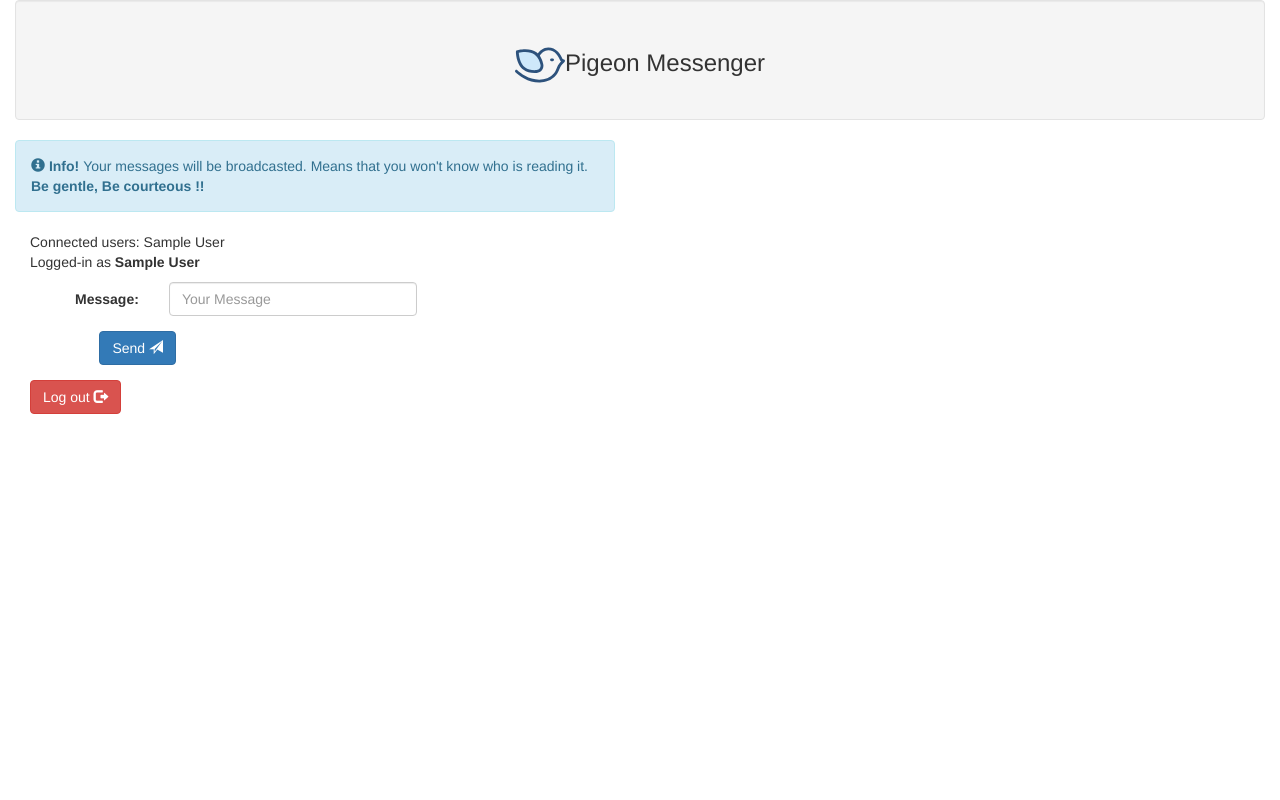
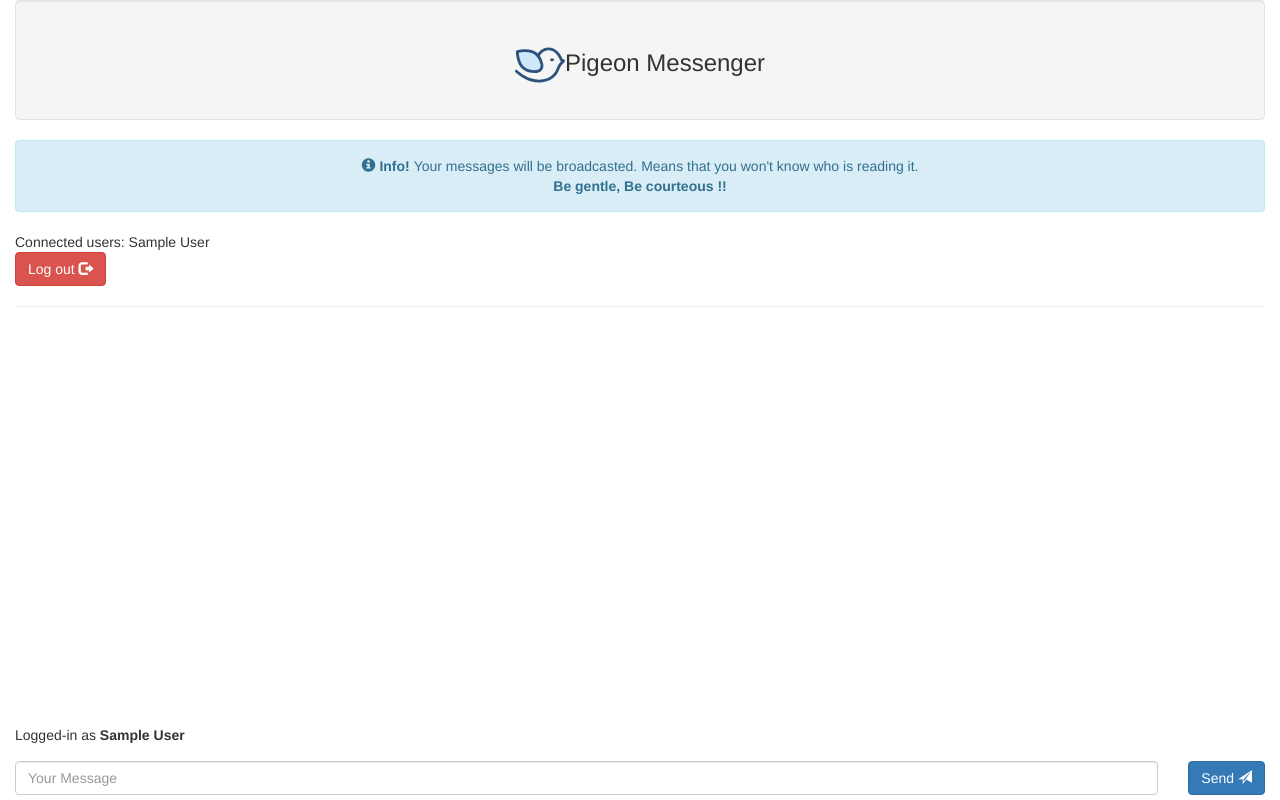
Before and after one commit to Leustad/Flask_SocketIO-Chat, a Flask app: page / in a window 1280 px wide. Run offline with Flask 2, Linux system fonts and the light colour scheme; the visitor is signed in with stand-in values (Sample User, id 1); some libraries are stand-ins or nearby versions.

Commit message:
Face lift and fix Typing status...

```diff
--- a/main.py
+++ b/main.py
@@ -113,4 +113,4 @@ def get_users():
 if __name__ == '__main__':
     port = int(os.environ.get('PORT', 33508))
     print("port: ", port)
-    socketio.run(app, host='0.0.0.0', port=port, debug=False)
+    socketio.run(app, host='0.0.0.0', port=port, debug=True)
--- a/templates/_base.html
+++ b/templates/_base.html
@@ -30,8 +30,6 @@
             $(users_tag).empty();
             $(users_tag).append("Connected users: " + data);
             }
-
-
         });
         }, 10000);//time in milliseconds
 
@@ -40,13 +38,31 @@
     </script>
     {% block script %}{% endblock %}
     <style>
+        html{
+            min-height: 100%;
+            position: relative;
+        }
+        body{
+            height: 100%;
+        }
+        .input-row{
+            position: absolute;
+            bottom: 5px;
+            width: 100%;
+        }
+        .logged-in{
+            position: absolute;
+            bottom: 45px;
+            width: 100%;
+        }
+        #myMessage{
+            width: 100%;
+        }
         .msg-board {
             overflow-y: scroll;
             overflow-x: hidden;
             max-height: 450px;
         }
-
-
     </style>
 </head>
 <body>
--- a/templates/includes/socket_io_script.html
+++ b/templates/includes/socket_io_script.html
@@ -21,8 +21,10 @@
         socket.on('message', function (msg) {
             $("#message").append("<li>" + msg + "</li>");
             $("small").remove();
+            updateScroll()
         });
 
+        // "Typing... " notification
         socket.on('user', function (user) {
             $("small").remove();
             $("#message").append("<small>" + user.data + " is typing..." + "</small>")
@@ -33,14 +35,13 @@
         });
 
         $("#sendButton").on("click", function (e) {
-            if ($("#myMessage").val().length != 0) {
+            if ($("#myMessage").val().length > 0) {
                 e.preventDefault();
                 var make_msg = "<strong>" + sanitize($("#username").val()) + ": " + "</strong>" + sanitize($("#myMessage").val());
                 socket.send(make_msg);
                 $("#myMessage").val("");
             }
         });
-        setInterval(updateScroll, 1000);
 
 
         // Returns a function, that, as long as it continues to be invoked, will not
@@ -68,12 +69,11 @@
             if (event.which !== 13) {
                 socket.emit('type_status', {data: $("#username").val()});
             }
-        }, 500, 1000));
+            setInterval(function(){$("small").remove();},3000);
+        }, 500));
 
         $('#logout').click(function() {
             socket.emit('logout_status', {data: $('#username').val()});
         });
     });
-
-
 </script>
--- a/templates/index.html
+++ b/templates/index.html
@@ -10,38 +10,35 @@
     <div class="well text-center">
         <h3><img src="/static/img/dove.svg" style="width:50px;"/>Pigeon Messenger</h3>
     </div>
-    <p class="alert alert-info" style="width: 600px;"><span
+    <p class="alert alert-info text-center" ><span
             class="glyphicon glyphicon-info-sign"></span><strong> Info! </strong>Your messages will be broadcasted.
         Means that you won't know who is reading it.<br> <strong>Be gentle, Be courteous !!</strong>
     </p>
-    <div class="col-sm-4">
+
     <div id="all_users">Connected users:
         {{ all_users | join(" - ") }}
     </div>
+        <form class="form-horizontal" id="logout" action="/logout">
+        <button type="submit" class="btn btn-danger" value="log out">Log out <span
+                class="glyphicon glyphicon-log-out"></span></button>
+    </form>
+    <hr>
+    <div class="col-lg-12 msg-board" id="msg-board">
+        <ul id="message"></ul>
+    </div>
 
     <form class="form-horizontal">
-            <p>Logged-in as <strong>{{ session['user'] }}</strong></p>
-            <div class="form-group">
-                <label class="control-label col-sm-4">Message: </label>
-                <div class="col-sm-8">
+        <p class="logged-in">Logged-in as <strong>{{ session['user'] }}</strong></p>
+        <div class="row input-row">
+            <div class="col-sm-11 myMessage">
                 <input type="text" class="form-control" id="myMessage" placeholder="Your Message">
             </div>
-            </div>
-            <div class="form-group">
-                <div class="col-sm-offset-2 col-sm-10">
+            <div class="col-sm-1">
                 <button type="submit" class="btn btn-primary" id="sendButton">Send <span
                         class="glyphicon glyphicon-send"></span></button>
             </div>
         </div>
-
     </form>
-        <form class="form-horizontal" id="logout" action="/logout">
-            <button type="submit" class="btn btn-danger" value="log out">Log out <span class="glyphicon glyphicon-log-out"></span></button>
-        </form>
-    </div>
-    <div class="col-sm-8 msg-board" id="msg-board">
-        <ul id="message"></ul>
-    </div>
 </div>
 
 {% endblock %}
```
Lines whose indentation alone changed are shown as unchanged.
